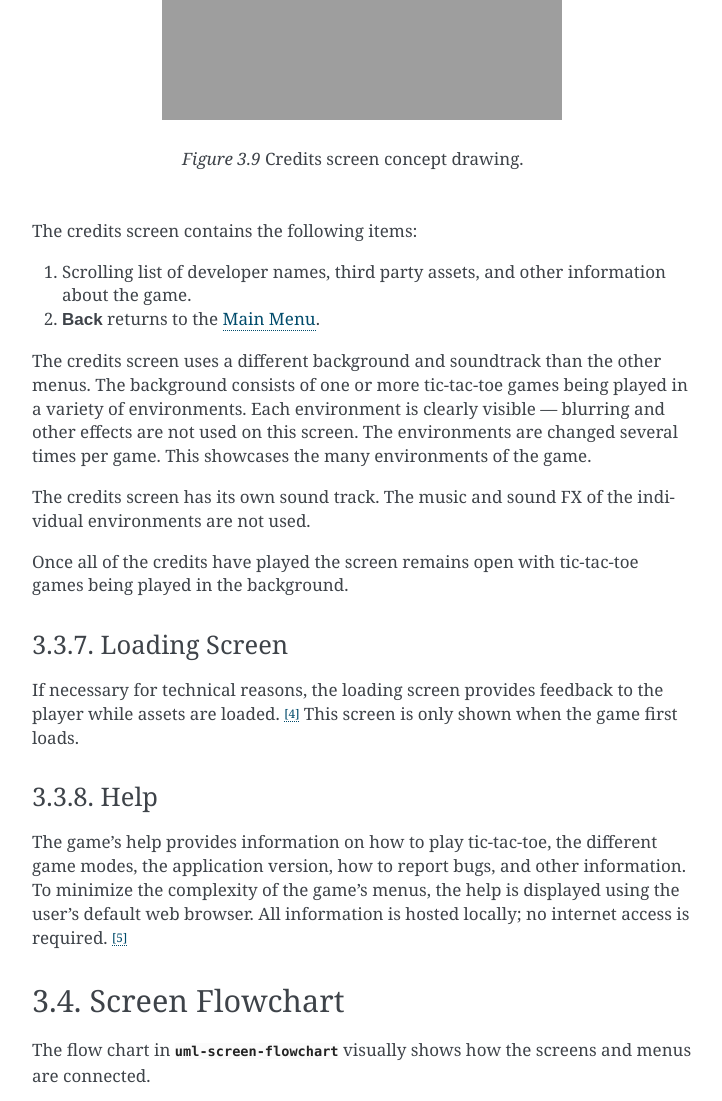
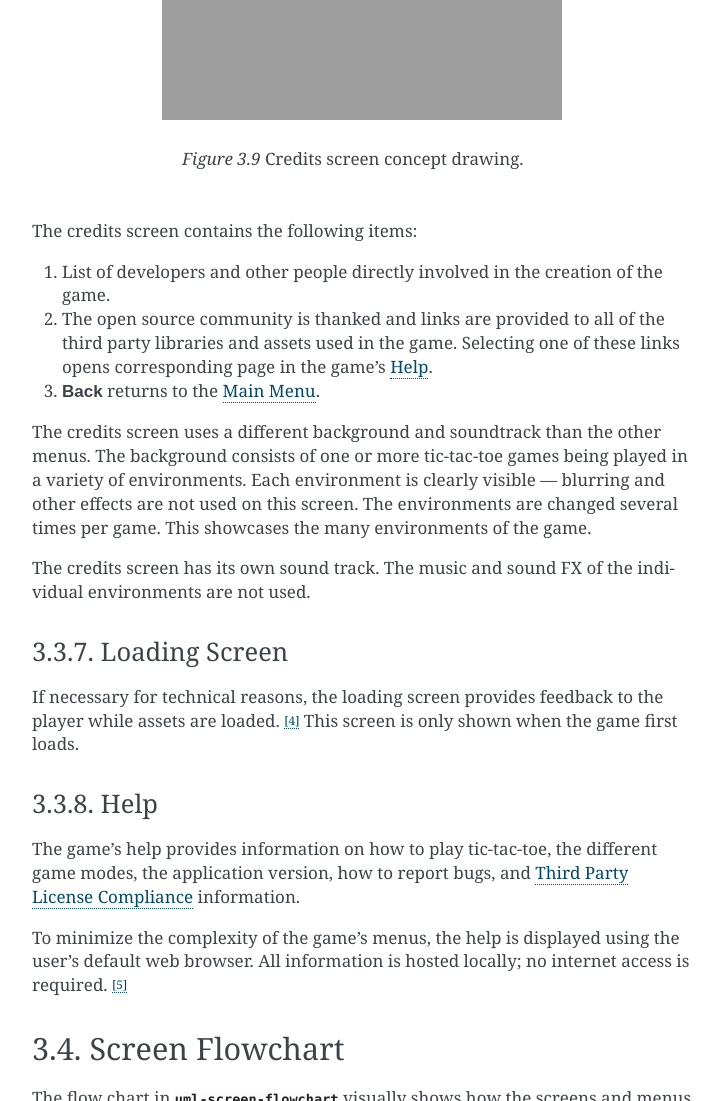
Before and after one commit to fossxo/fossxo-gdd, a Sphinx documentation site: the page built from source/gui.rst, in a window 1280 px wide and 1400 px high, scrolled down 7371 px, cut to the strip 0-1101 px from the top of the window. Shown: the whole strip, without its empty margins (388-1110 px from the left). Built offline with Sphinx 7.4.7, drawn with Linux system fonts in a browser that asks for light colours; pages that are not in the unit, such as notebooks, are missing from menus.

Commit message:
Add links to third party resources on credit screen

```diff
--- a/source/glossary.rst
+++ b/source/glossary.rst
@@ -6,6 +6,10 @@ Glossary
 
 ..  glossary::
     :sorted:
+
+    asset
+        A game asset is a sound, texture, font, model, or other data used by
+        the game.
 
     background music
         Background music is a type of music that is not intended to be the
--- a/source/gui.rst
+++ b/source/gui.rst
@@ -258,9 +258,12 @@ is shown in :numref:`fig-ui-credits`.
 
 The credits screen contains the following items:
 
-1.  Scrolling list of developer names, third party assets, and other information
-    about the game.
-2.  :guilabel:`Back` returns to the :ref:`ref-ui-main-menu`.
+1.  List of developers and other people directly involved in the creation
+    of the game.
+2.  The open source community is thanked and links are provided to all of the
+    third party libraries and assets used in the game. Selecting one of these
+    links opens corresponding page in the game's :ref:`ref-ui-help`.
+3.  :guilabel:`Back` returns to the :ref:`ref-ui-main-menu`.
 
 The credits screen uses a different background and soundtrack than the other
 menus. The background consists of one or more tic-tac-toe games being played
@@ -270,9 +273,6 @@ several times per game. This showcases the many environments of the game.
 
 The credits screen has its own sound track. The music and sound FX of the
 individual environments are not used.
-
-Once all of the credits have played the screen remains open with tic-tac-toe
-games being played in the background.
 
 
 .. index:: loading screen
@@ -293,7 +293,9 @@ game first loads.
 Help
 ----
 The game's help provides information on how to play tic-tac-toe, the different
-game modes, the application version, how to report bugs, and other information.
+game modes, the application version, how to report bugs, and
+:ref:`ref-distribution-license-compliance` information.
+
 To minimize the complexity of the game's menus, the help is displayed using the
 user's default web browser. All information is hosted locally; no internet
 access is required. [#localhelp]_
--- a/source/index.rst
+++ b/source/index.rst
@@ -4,9 +4,9 @@
     FoxXO Game Design Document
     ##########################
 
-    Welcome to FoxXO game design document. FoxXO is a free and open example of
-    tic-tac-toe created using the Rust programming language. This document
-    describes in detail the design considerations of the game.
+    Welcome to FoxXO game design document. FoxXO is a free and open-source
+    example of tic-tac-toe created using the Rust programming language. This
+    document describes in detail the design considerations of the game.
 
     The FoxXO game design document is also available in these other formats:
 
```
Also changed, not shown: README.md (+2 -2 lines), 1 other file.
